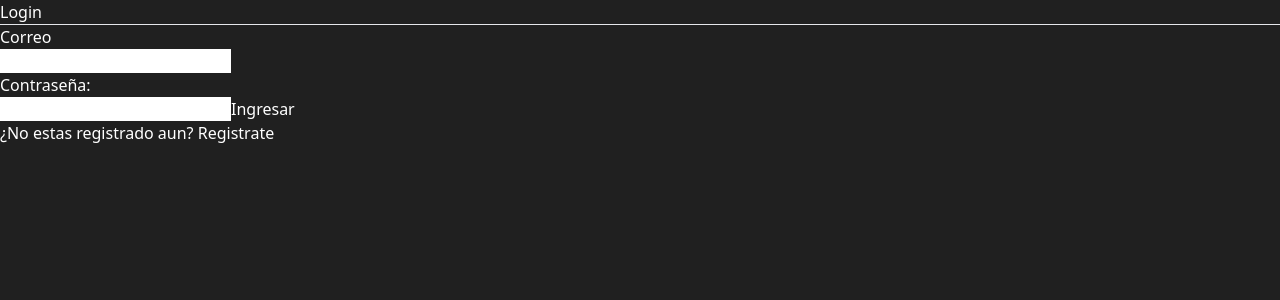
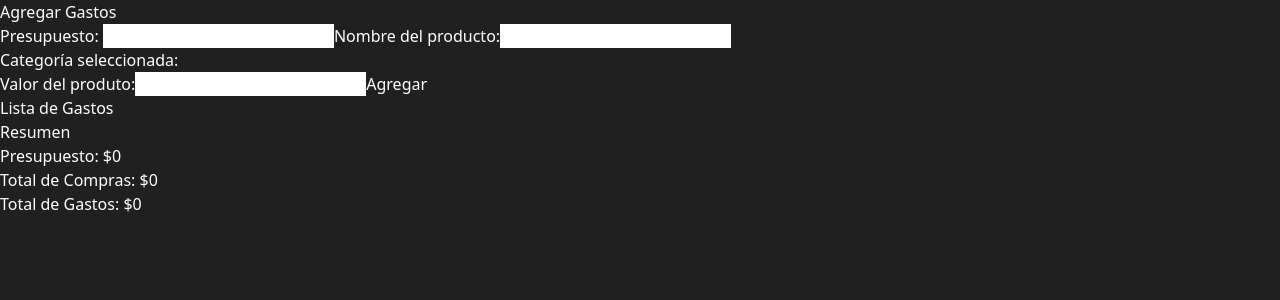
Before and after one commit to Dazai7u7/Talller-Integracion-2y4, a React (Vite) app in the folder Node-JS/client/: page /perfil-gastos in a window 1280 px wide. Before the commit this address led to /login. Shown: the top 300 px of the page. Built offline with nearby package versions, Linux system fonts and the light colour scheme.

Commit message:
Saque el perfil gastos de la protectedRouter para poder visualizarlo, agrege a perfil gastos, la forma de agregar el presupuesto que se descontada d elos productos y como agregar productos con su valor y me mostrara el resumen al final

```diff
--- a/Node-JS/client/src/App.jsx
+++ b/Node-JS/client/src/App.jsx
@@ -20,9 +20,10 @@ function App() {
 
           <Route path='/login' element={<PaginaLogin />} />
           <Route path='/registro' element={<PaginaRegistro />} />
+          <Route path='/perfil-gastos' element={<PaginaPerfilGastos />} />
 
         <Route element={<ProtectedRoute/>}>
-          <Route path='/perfil-gastos' element={<PaginaPerfilGastos />} />
+
           <Route path='/agregar-gasto' element={<PaginaFormGastos />} />
           <Route path='/gastos/:id' element={<PaginaFormGastos />} />
         </Route>
--- a/Node-JS/client/src/pages/paginaPerfilGastos.jsx
+++ b/Node-JS/client/src/pages/paginaPerfilGastos.jsx
@@ -1,12 +1,121 @@
-function PaginaPerfilGastos() {
+import { useState } from "react";
+
+function PaginaPerfilGastos  ()  {
+  // Estado para almacenar los elementos del presupuesto
+  const [budgetItems, setBudgetItems] = useState([]);
+  // Estado para almacenar la nueva entrada del presupuesto
+  const [newItem, setNewItem] = useState({ description: '', amount: 0 });
+
+  // Función para manejar la entrada de un nuevo elemento
+  const handleAddItem = () => {
+    setBudgetItems([...budgetItems, newItem]);
+    setNewItem({ description: '', amount: 0 });
+  };
+
+  // Función para manejar cambios en la entrada del nuevo elemento
+  const handleInputChange = (e) => {
+    const { name, value } = e.target;
+    setNewItem({ ...newItem, [name]: value });
+  };
+
+  // Calcular el total del presupuesto
+  const totalBudget = budgetItems.reduce((total, item) => total + parseFloat(item.amount), 0);
+
+  // Estado para almacenar la categoría seleccionada
+  const [selectedCategory, setSelectedCategory] = useState('');
+
+  // Lista de categorías de gastos
+  const categories = ['Comida', 'Transporte', 'Entretenimiento', 'Salud', 'Otros'];
+
+  // Función para manejar cambios en la selección de categoría
+  const handleCategoryChange = (event) => {
+    // Actualiza el estado con la categoría seleccionada
+    setSelectedCategory(event.target.value);
+  };
+    //estado para almacenar presupuesto
+  const [budget, setBudget] = useState(0);
+
+  // Función para agregar presupuesto
+  const addBudget = (amount) => {
+    setBudget(amount);
+  };
+
+  return (
+    <div className="bg-slate-200 flex h-[calc(100vh-100px)] items-center justify-center">
+            <div className="bg-white max-w-md w-full p-10 rounded-md">
+
+
+      <h1 className="text-black text-2xl font-bold">Agregar Gastos</h1>
+
+      {/* Formulario para agregar elementos al presupuesto */}
+      <div className="mb-4">
+      <label htmlFor="budgetInput" className="text-black rounded-black "> Presupuesto: </label>
+        <input
+          type="number"
+          id="budgetInput"
+          onChange={(e) => addBudget(parseInt(e.target.value))}
+          className="border p-2 mb-2 text-black"
+        />
+ {/* Etiqueta y lista desplegable para seleccionar la categoría */}
+
+
+      <label className="block text-sm text-black font-semibold mb-2">Nombre del producto:</label>
+        <input
+          type="text"
+          name="description"
+          value={newItem.description}
+          onChange={handleInputChange}
+          className="border p-2 mb-2 text-black"
+        />
 
 
 
-    return (
-        <div>
-            Perfil
-        </div>
-    )
-}
+      {/* Mostrar la categoría seleccionada */}
+      <p>Categoría seleccionada: {selectedCategory}</p>
+        <label className="block text-sm text-black font-semibold mb-2">Valor del produto:</label>
+        <input
+          type="number"
+          name="amount"
+          value={newItem.amount}
+          onChange={handleInputChange}
+          className="border p-2 mb-2 text-black"
+        />
+
+        <button
+          type="button"
+          onClick={handleAddItem}
+          className="bg-blue-500 text-black py-2 px-4 rounded"
+        >
+          Agregar
+        </button>
+      </div>
+
+
+
+
+
+      {/* Lista de elementos del presupuesto */}
+      <div className="mb-4">
+        <h2 className="text-xl text-black font-bold mb-2">Lista de Gastos</h2>
+        <ul>
+          {budgetItems.map((item, index) => (
+            <li key={index} className="mb-2 text-black">
+              {item.description}: ${item.amount}
+            </li>
+          ))}
+        </ul>
+      </div>
+
+      {/* Total del presupuesto */}
+                <div>
+                <h2 className="text-black">Resumen</h2>
+        <p className="text-black">Presupuesto: ${budget-totalBudget}</p>
+        <p className="text-black">Total de Compras: ${totalBudget}</p>
+                    <h2 className="text-xl text-black font-bold mb-2">Total de Gastos: ${totalBudget}</h2>
+                </div>
+            </div>
+    </div>
+  );
+};
 
 export default PaginaPerfilGastos;
```
Also changed, not shown: Node-JS/client/src/components/HeaderNoLog.jsx (added, +31 -0 lines).
